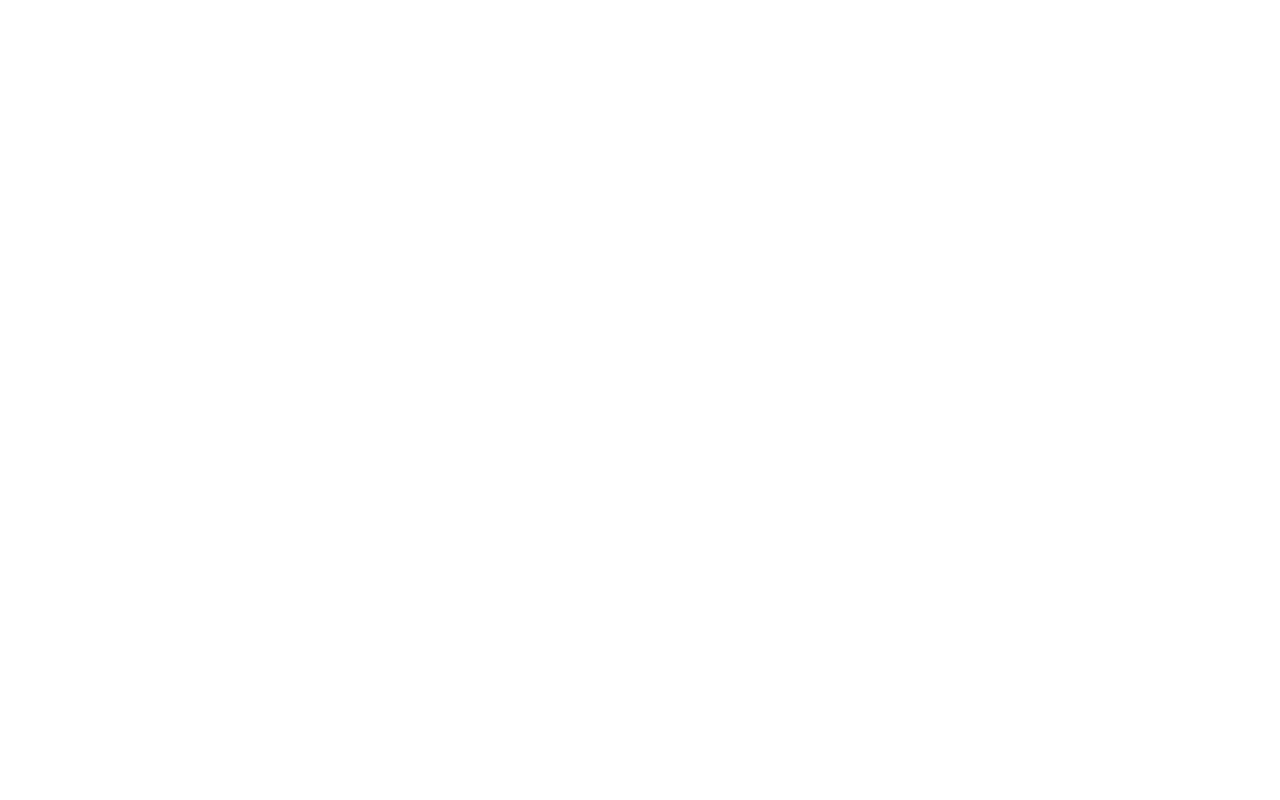
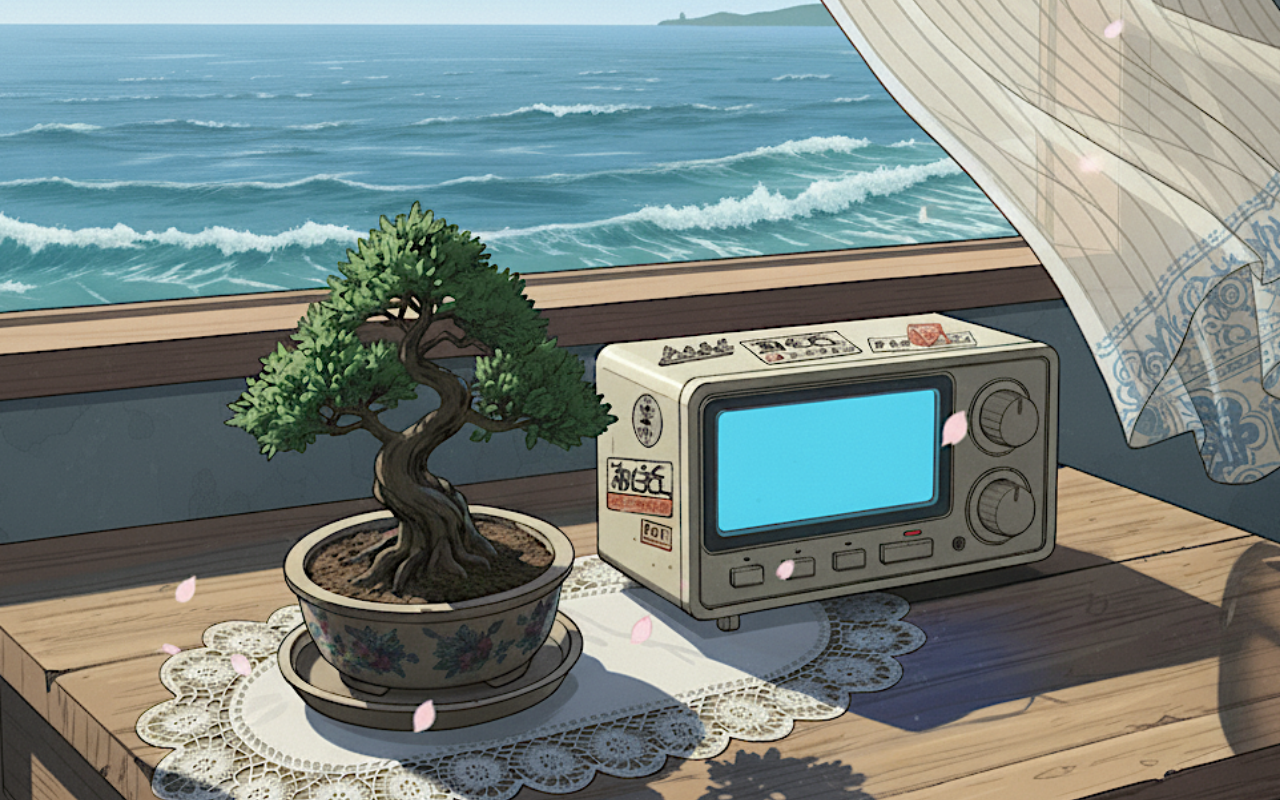
Before and after one commit to fedesau2006/notion-1-, a plain HTML site: page index.html in a window 1280 px wide. Drawn offline with Linux system fonts and the light colour scheme.

Commit message:
Update index.html

```diff
--- a/index.html
+++ b/index.html
@@ -13,7 +13,7 @@
     }
 
     body {
-        background-image: url('INSERISCI_QUI_IL_TUO_URL_RAW_DELL'IMMAGINE');
+        background-image: url('https://github.com/fedesau2006/notion-1-/raw/main/Gemini_Generated_Image_bhgvoxbhgvoxbhgv.png');
         background-size: cover;
         background-repeat: no-repeat;
         background-position: center center;
```
